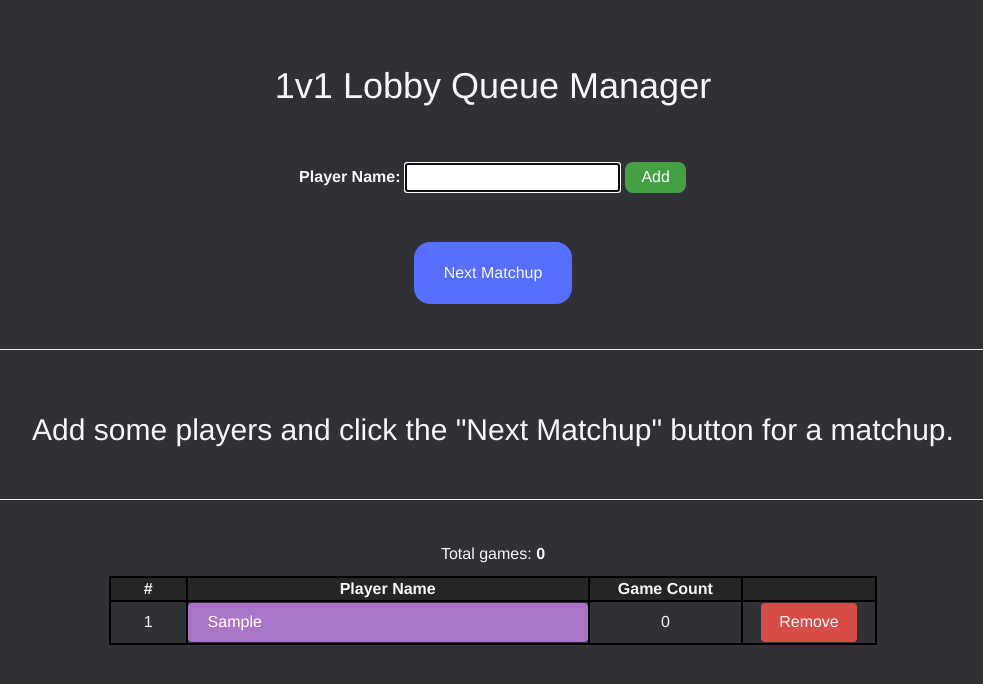
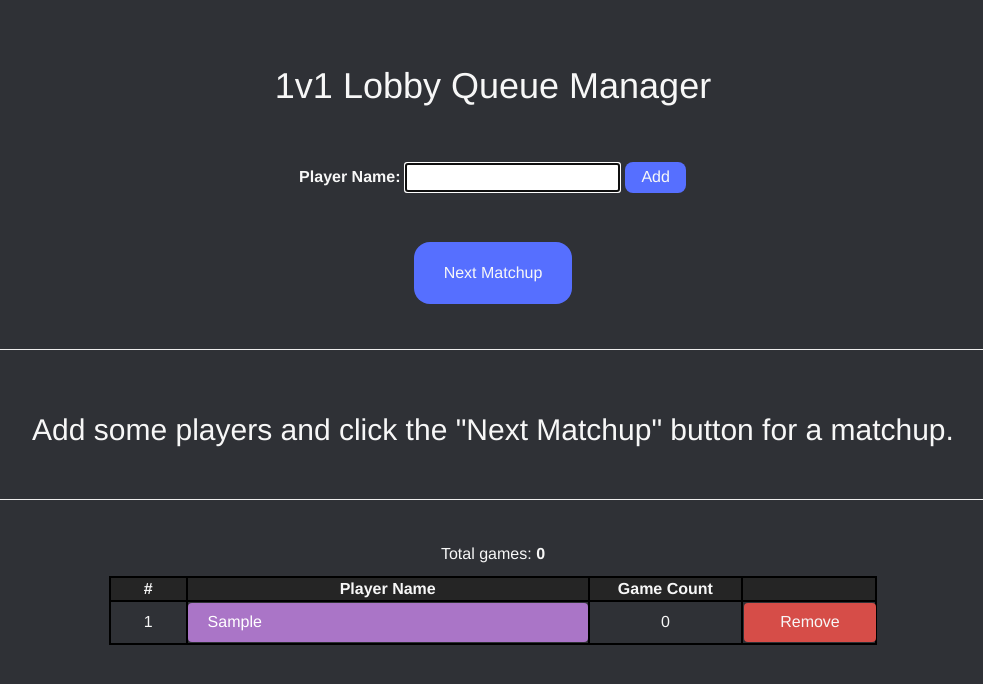
Before and after one commit to prilika1/1v1-Lobby-Queue-Manager, a plain HTML site: page index.html in a window 1280 px wide. Both pictures are taken after typing "Sample" into the empty fields and a click on the button "Add". Shown: the whole page, without its empty margins (147-1130 px from the left). Drawn offline with nearby package versions, Linux system fonts and the light colour scheme.

Commit message:
Change add btn color and fix remove btn width

```diff
--- a/index.html
+++ b/index.html
@@ -62,7 +62,7 @@
 			}
 
 			.add-player-button {
-				background-color: rgb(67, 161, 67);
+				background-color: rgb(86, 111, 255);
 				margin: 1px 1px;
 				padding: 4px 16px;
 				border-radius: 8px;
@@ -71,7 +71,7 @@
 			}
 
 			.add-player-button:hover {
-				background-color: rgb(92, 201, 92);
+				background-color: rgb(67, 87, 204);
 				margin: 0px 0px;
 				padding: 5px 17px;
 				border-radius: 8px;
@@ -102,6 +102,7 @@
 				padding: 8px 18px;
 				border-radius: 4px;
 				border: none;
+				width: 100%;
 			}
 
 			.remove-player-button:hover {
```
